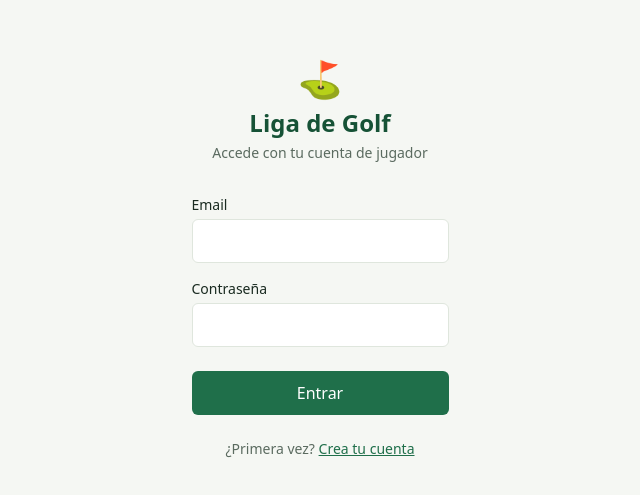
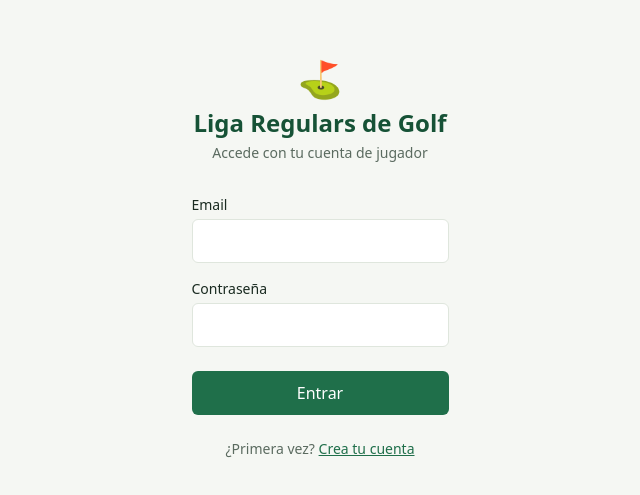
Before and after one commit to w8hv5cgd7r-hue/Liga-Regulars, a Next.js app: page /login in a window 1280 px wide. Shown: the part 141-636 px from the top of the page, without its empty margins (320-960 px from the left). Built offline with nearby package versions, Linux system fonts and the light colour scheme.

Commit message:
Update heading text for golf league

```diff
--- a/src/app/login/page.tsx
+++ b/src/app/login/page.tsx
@@ -37,7 +37,7 @@
         <div className="mb-2 text-4xl" aria-hidden>
           ⛳
         </div>
-        <h1 className="text-2xl font-bold text-primary-dark">Liga de Golf</h1>
+        <h1 className="text-2xl font-bold text-primary-dark">Liga Regulars de Golf</h1>
         <p className="mt-1 text-sm text-muted">Accede con tu cuenta de jugador</p>
       </div>
 
```
